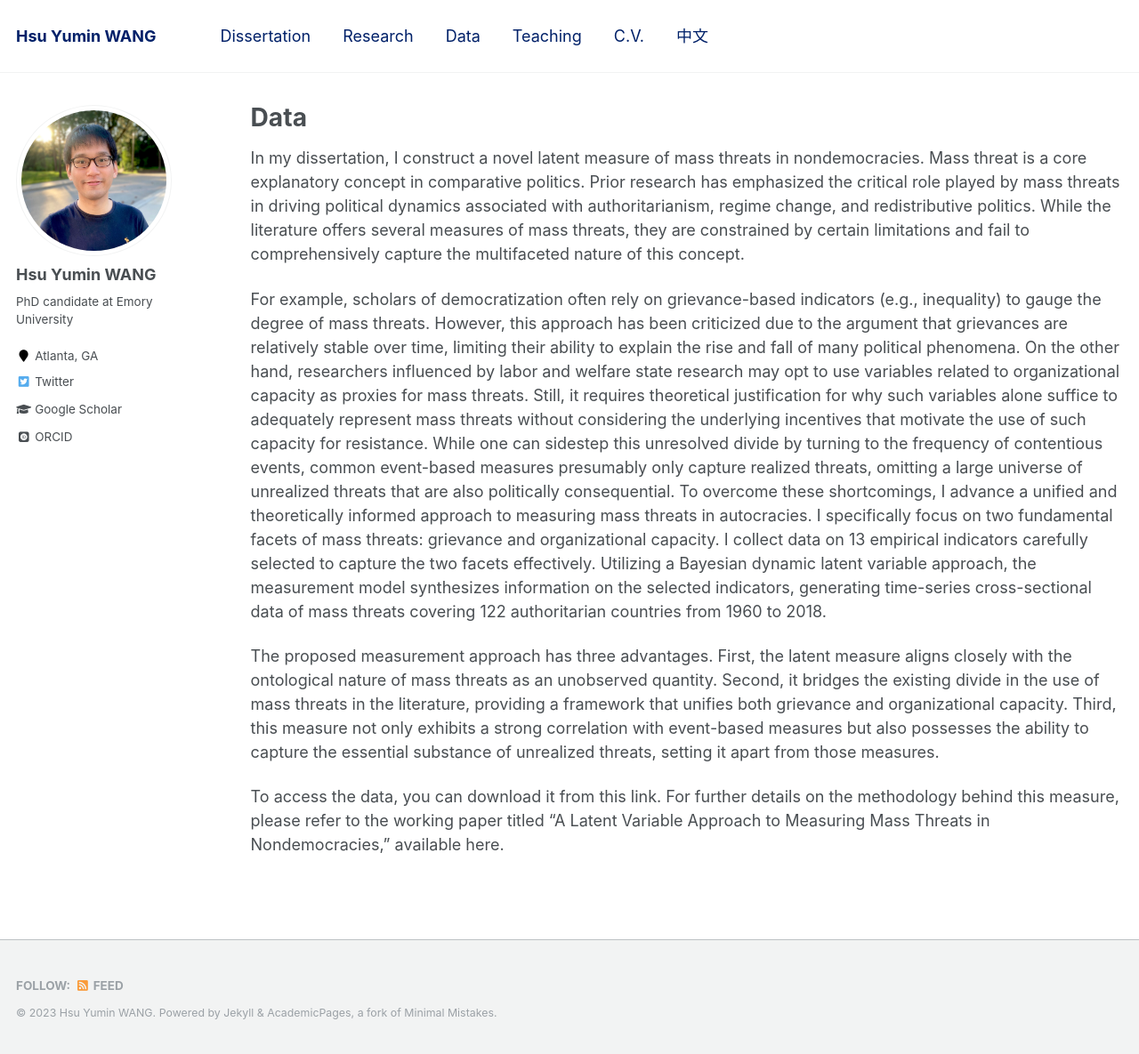
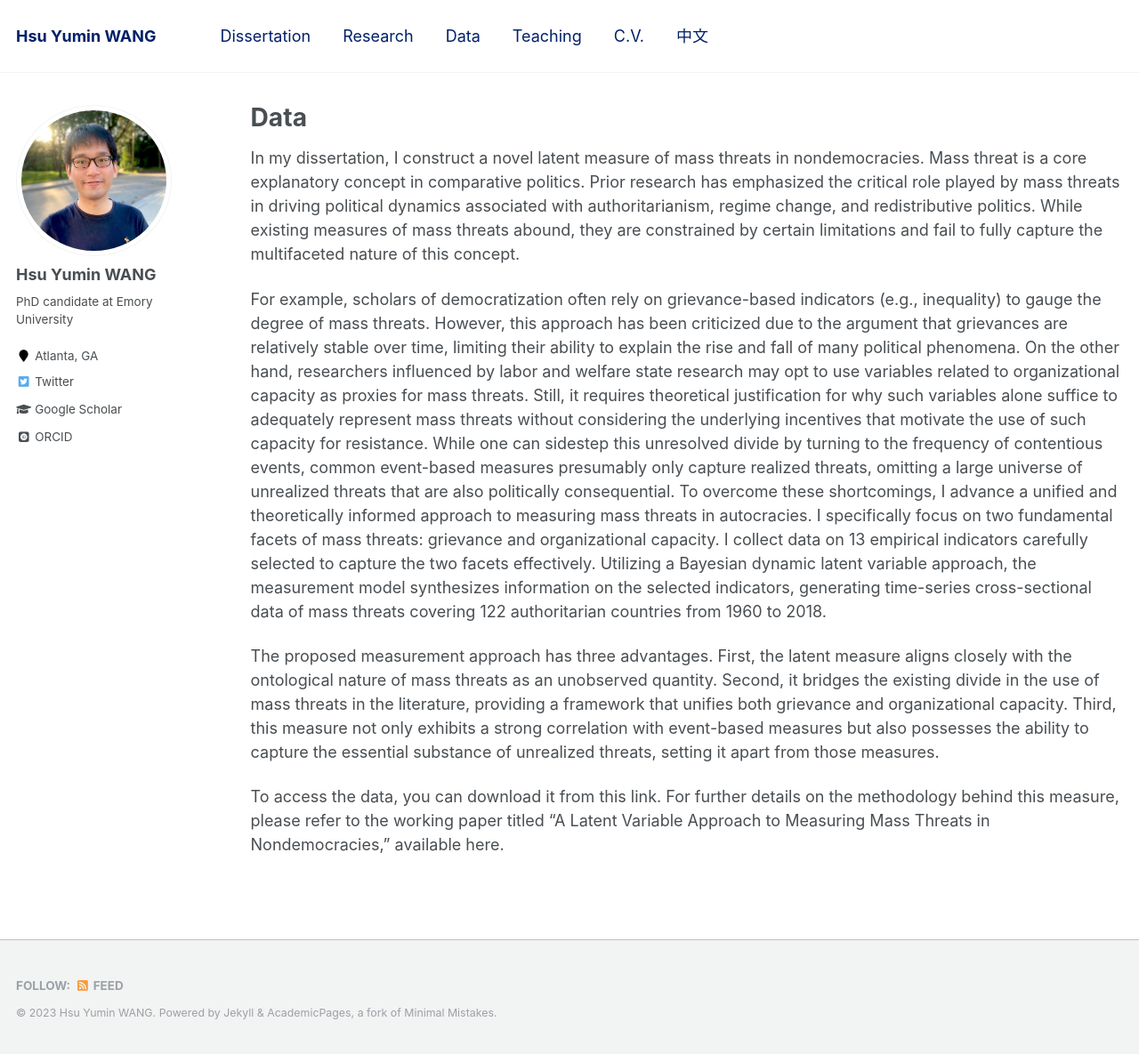
Before and after one commit to hsuyumin/hsuyumin.github.io, a Jekyll site: the page built from _pages/data.md, in a window 1280 px wide and 1185 px high. Shown: the whole window at 89% size. Built offline with Jekyll 4.4.1, drawn with Linux system fonts in a browser that asks for light colours; some web fonts are replaced.

Commit message:
Update data.md

```diff
--- a/_pages/data.md
+++ b/_pages/data.md
@@ -7,7 +7,7 @@ redirect_from:
   - /data
 ---
 
-In my dissertation, I construct a novel latent measure of mass threats in nondemocracies. Mass threat is a core explanatory concept in comparative politics. Prior research has emphasized the critical role played by mass threats in driving political dynamics associated with authoritarianism, regime change, and redistributive politics. While the literature offers several measures of mass threats, they are constrained by certain limitations and fail to comprehensively capture the multifaceted nature of this concept.
+In my dissertation, I construct a novel latent measure of mass threats in nondemocracies. Mass threat is a core explanatory concept in comparative politics. Prior research has emphasized the critical role played by mass threats in driving political dynamics associated with authoritarianism, regime change, and redistributive politics. While existing measures of mass threats abound, they are constrained by certain limitations and fail to fully capture the multifaceted nature of this concept.
 
 For example, scholars of democratization often rely on grievance-based indicators (e.g., inequality) to gauge the degree of mass threats. However, this approach has been criticized due to the argument that grievances are relatively stable over time, limiting their ability to explain the rise and fall of many political phenomena. On the other hand, researchers influenced by labor and welfare state research may opt to use variables related to organizational capacity as proxies for mass threats. Still, it requires theoretical justification for why such variables alone suffice to adequately represent mass threats without considering the underlying incentives that motivate the use of such capacity for resistance. While one can sidestep this unresolved divide by turning to the frequency of contentious events, common event-based measures presumably only capture realized threats, omitting a large universe of unrealized threats that are also politically consequential.
 To overcome these shortcomings, I advance a unified and theoretically informed approach to measuring mass threats in autocracies. I specifically focus on two fundamental facets of mass threats: grievance and organizational capacity. I collect data on 13 empirical indicators carefully selected to capture the two facets effectively. Utilizing a Bayesian dynamic latent variable approach, the measurement model synthesizes information on the selected indicators, generating time-series cross-sectional data of mass threats covering 122 authoritarian countries from 1960 to 2018.
```
